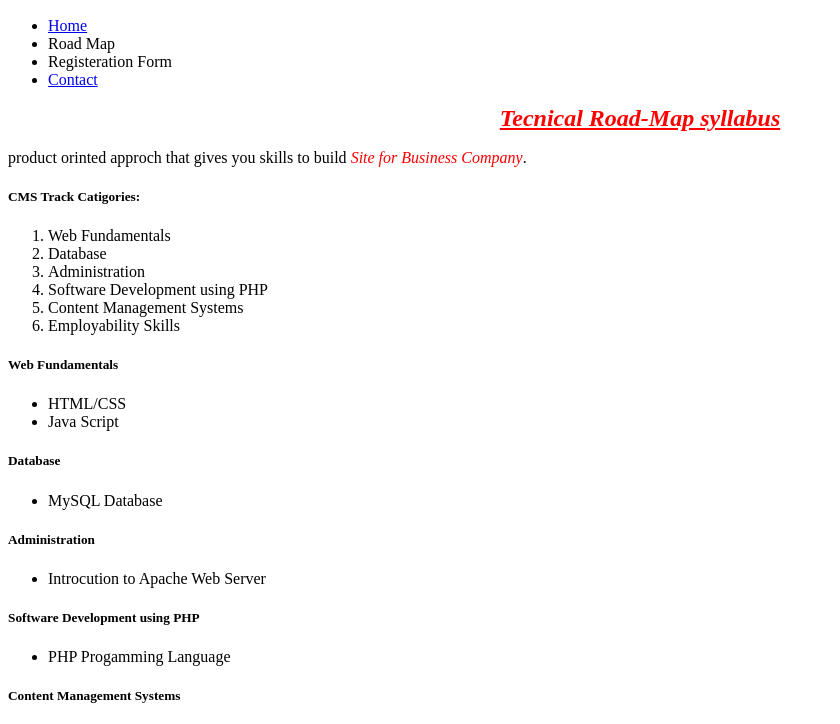
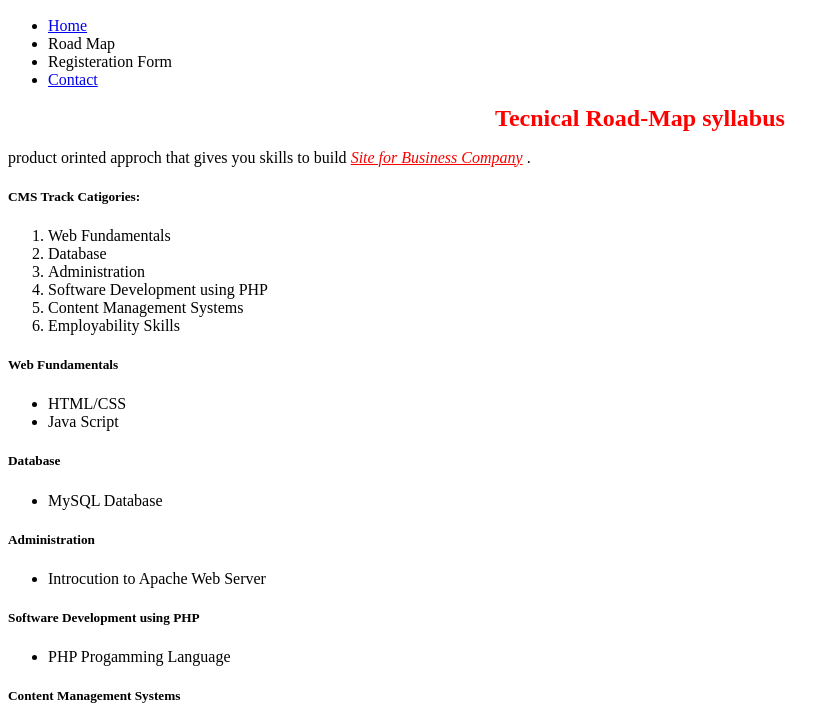
Before and after one commit to JohnAshraf/HTML-lab, a plain HTML site: page main_page.html in a window 1280 px wide. Shown: the part 63-787 px from the top of the page, without its empty margins (0-840 px from the left). Drawn offline with Linux system fonts and the light colour scheme.

Commit message:
HTML Road Map

```diff
--- a/main_page.html
+++ b/main_page.html
@@ -5,7 +5,7 @@
     <meta charset="UTF-8">
     <meta http-equiv="X-UA-Compatible" content="IE=edge">
     <meta name="viewport" content="width=device-width, initial-scale=1.0">
-    <title>MAIN</title>
+    <title>Road Map</title>
 </head>
 
 <body>
@@ -20,9 +20,10 @@
         <li><a href="https://iti.gov.eg/iti/home" target="_blank">Contact</a></li>
     </ul>
     </p>
-    <h1 style="text-align:center;font-size: x-large;color: red;"><b><u><i>Tecnical Road-Map syllabus</i></u></b></h1>
-    <p>product orinted approch that gives you skills to build <span style="color: red;"><i>Site for Business
-                Company</i></span>.</p>
+    <h1 style="text-align:center;font-size: x-large;color: red;">Tecnical Road-Map syllabus</h1>
+    <p>product orinted approch that gives you skills to build <span style="color: red;"><i><u>Site for Business
+                    Company</u></i></span> .
+    </p>
     <h5>CMS Track Catigories:</h5>
     <ol>
         <li>Web Fundamentals</li>
@@ -62,12 +63,13 @@
         <li>Freelancing Skills</li>
     </ul>
     <p>
-        For more details visit our <span><a href="https://iti.gov.eg/iti/home" target="_blank"><b style="color: black;">ITI</b></a></span>
+        For more details visit our <span><a href="https://iti.gov.eg/iti/home" target="_blank"><b
+                    style="color: black;">ITI</b></a></span>
     </p>
     <p style="text-align: center;">
         <a href="#top">Top</a>
     </p>
-    <hr/>
+    <hr />
     <p style="text-align: center;">
         Copyrights 2021 by Noha Salah &#174; All Rights Resrved.
     </p>
```
